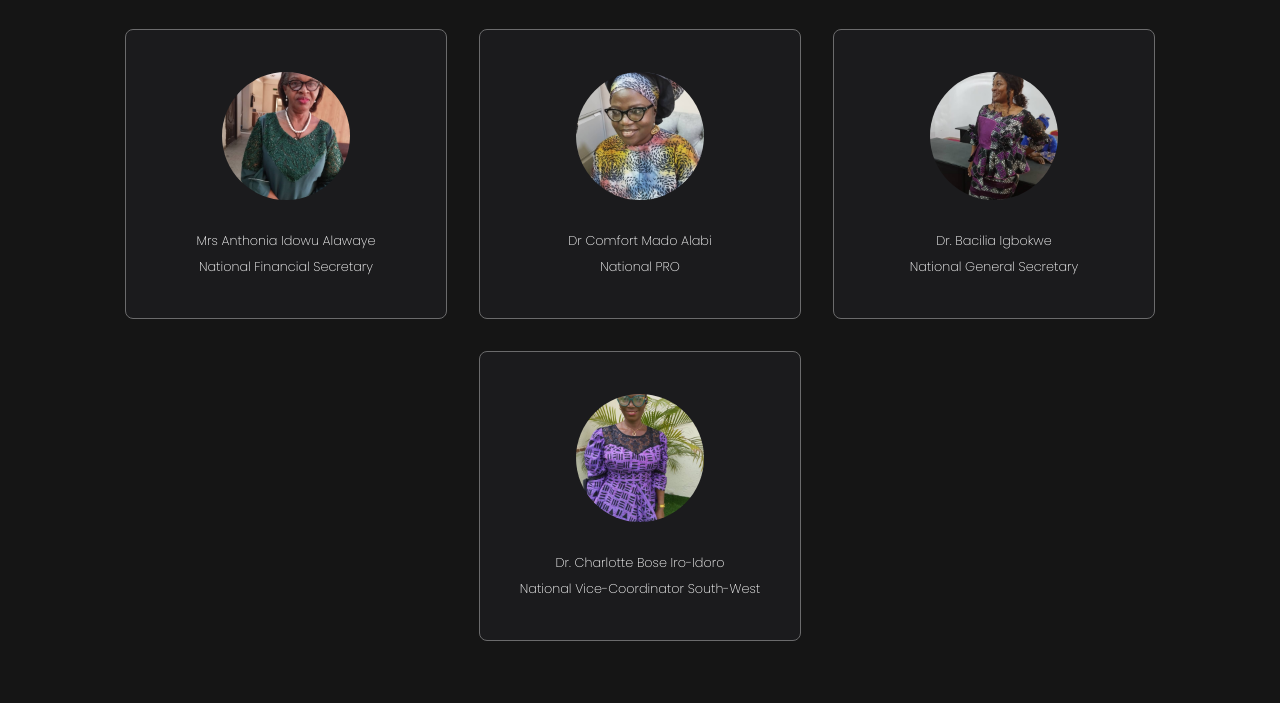
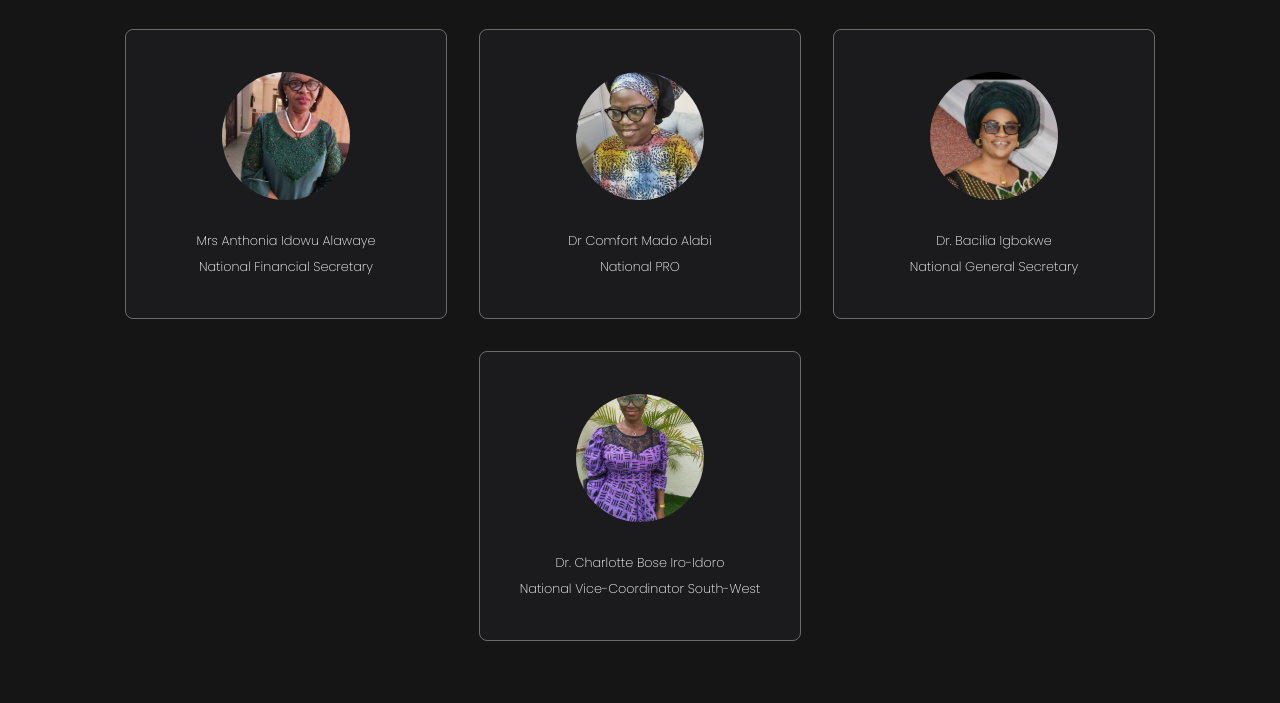
Before and after one commit to Taofiqq/wited, a plain HTML site: page index.html in a window 1280 px wide. Shown: the part 1783-2486 px from the top of the page. Drawn offline with nearby package versions, Linux system fonts and the light colour scheme.

Commit message:
new changes

```diff
--- a/index.html
+++ b/index.html
@@ -242,7 +242,7 @@
           </div>
         </div>
         <div class="members_card">
-          <img src="./img/wited21.jpg" alt="member" class="members_img" />
+          <img src="./img/wited23.jpg" alt="member" class="members_img" />
           <div class="members_info">
             <h2 class="members_name">Dr. Bacilia Igbokwe</h2>
             <p class="members_title">National General Secretary</p>
```
Also changed, not shown: img/wited23.jpg (added).
